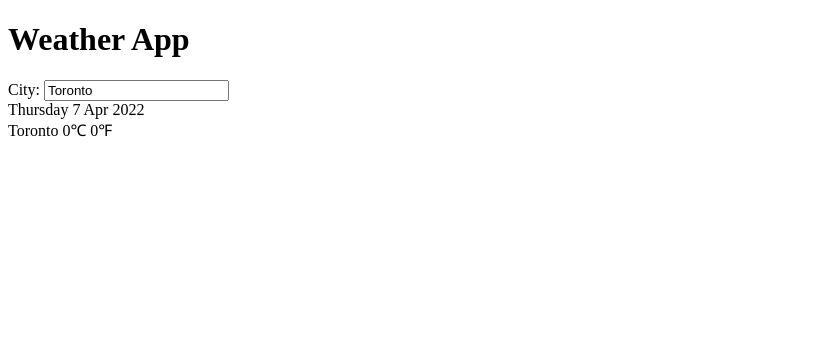
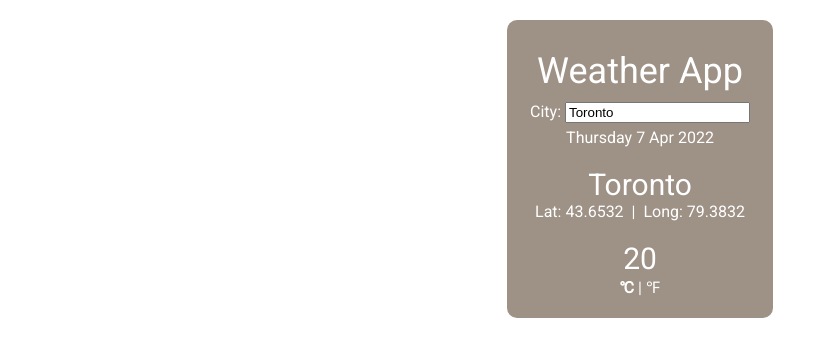
Before and after one commit to vikramsingh13/weather-app, a React (Create React App) app: page / in a window 1280 px wide. Shown: the top 356 px of the page, without its empty margins (0-828 px from the left). Built offline with nearby package versions, Linux system fonts and the light colour scheme.

Commit message:
added styles, changed date builder display, weather display is functional with celsius and fahrenheit

```diff
--- a/public/index.html
+++ b/public/index.html
@@ -9,20 +9,9 @@
       name="description"
       content="Web site created using create-react-app"
     />
-    <!--
-      manifest.json provides metadata used when your web app is installed on a
-      user's mobile device or desktop. See https://developers.google.com/web/fundamentals/web-app-manifest/
-    -->
-    <link rel="manifest" href="%PUBLIC_URL%/manifest.json" />
-    <!--
-      Notice the use of %PUBLIC_URL% in the tags above.
-      It will be replaced with the URL of the `public` folder during the build.
-      Only files inside the `public` folder can be referenced from the HTML.
-
-      Unlike "/favicon.ico" or "favicon.ico", "%PUBLIC_URL%/favicon.ico" will
-      work correctly both with client-side routing and a non-root public URL.
-      Learn how to configure a non-root public URL by running `npm run build`.
-    -->
+    <link rel="preconnect" href="https://fonts.googleapis.com">
+    <link rel="preconnect" href="https://fonts.gstatic.com" crossorigin>
+    <link href="https://fonts.googleapis.com/css2?family=Roboto:wght@400;900&display=swap" rel="stylesheet">
     <title>Weather App | Vikram Singh</title>
   </head>
   <body>
--- a/src/component/App.js
+++ b/src/component/App.js
@@ -3,6 +3,7 @@ import DateBuilder from './DateBuilder';
 import SearchBar from './SearchBar';
 import WeatherDisplay from './WeatherDisplay';
 import OpenWeather from '../apis/OpenWeather';
+import '../styles/App.css';
 
 
 class App extends React.Component{
@@ -10,24 +11,29 @@ class App extends React.Component{
         date: DateBuilder,
         errorMessage: "",
         city: "Toronto",
-    temp: 0,
-    tempF: 0,
-    humidity: 0,
-    feelsLike: 0,
-    lat: 43,
-    lon: 43,
+        temp: 20,
+        tempF: 68,
+        humidity: 50,
+        feelsLike: 22,
+        lat: 43.6532,
+        lon: 79.3832,
+        tempDisplayC: true,
 
     };
 
+    //handles on change for search bar text
     onChange = (e) => {
         this.setState({city: e.target.value});
     }
 
+    //handles on submit for search form
     onSubmit = async() => {
         const response = await OpenWeather.get('/weather',{
             params: {
                 q: this.state.city,
             }
+        }).catch(err => {
+            console.log(err);
         });
 
         await this.setWeatherDetails(response);
@@ -37,8 +43,46 @@ class App extends React.Component{
     //takes celcius and returns f
     celciusToF = c => (c * 9 / 5) + 32;
 
+    //toggles temp info unit from c to f and vice versa
+    //for weather display
+    toggleTempDisplay = temp => {
+        this.setState({tempDisplayC: this.state.tempDisplayC ? false : true});
+    };
+
+    //handles temp toggle for weather display
+    //hides currently displaying unit and unhides the hidden unit
+    //will switch from f to c if temp is true
+    //c to f if temp is false
+    showTempC = temp => {
+        const weatherDisplayC = document.querySelector(".weather-display-c").classList;
+        const weatherDisplayF = document.querySelector(".weather-display-f").classList;
+        if(temp){
+            weatherDisplayC.remove("temp-hidden");
+            weatherDisplayF.add("temp-hidden");
+        } else {
+            weatherDisplayF.remove("temp-hidden");
+            weatherDisplayC.add("temp-hidden");
+        }
+    }
+
+    //handles on click for weather display temp toggle
+    onClick = event => {
+        if(event.target.id == "temp-c"){
+            if(!this.state.tempDisplayC){
+                this.toggleTempDisplay();
+                this.showTempC(true);
+            }
+        }
+        if(event.target.id == "temp-f"){
+            if(this.state.tempDisplayC){
+                this.toggleTempDisplay();
+                this.showTempC(false);
+            }
+      }
+    }
+
     setWeatherDetails = async(response) => {
-    const tempF = await this.celciusToF(response.data.main.temp);
+        const tempF = await this.celciusToF(response.data.main.temp).toFixed(2);
         this.setState({
             temp: response.data.main.temp,
             tempF: tempF,
@@ -56,8 +100,9 @@ class App extends React.Component{
 
     render(){
         return(
-      <div>
-        <h1>Weather App</h1>
+            <div className='app'>
+                <div className="app-container">
+                    <div className='app-heading'>Weather App</div>
 
                     <SearchBar
                         city={this.state.city}
@@ -75,9 +120,14 @@ class App extends React.Component{
                         feelsLike={this.state.feelsLike}
                         lat={this.state.lat}
                         lon={this.state.lon}
+                        tempDisplayC={this.state.tempDisplayC}
+                        toggleTempDisplay={this.toggleTempDisplay}
+                        onClick={this.onClick}
+
                     />
 
-      </div>
+                </div>{/*--app container ends--*/}
+            </div> /*--app ends--*/
         );
     }
 }
--- a/src/component/DateBuilder.js
+++ b/src/component/DateBuilder.js
@@ -14,7 +14,7 @@ const dateBuilder = () => {
 	let month = months[d.getMonth()];
 	let year = d.getFullYear();
 
-	return `${day} ${date} ${month} ${year}`;
+	return (<div className='date-builder'>{day} {date} {month} {year}</div>);
 }
 
 export default dateBuilder;
--- a/src/component/WeatherDisplay.js
+++ b/src/component/WeatherDisplay.js
@@ -1,4 +1,5 @@
 import React from 'react';
+import '../styles/WeatherDisplay.css';
 
 const WeatherDisplay = (props) => {
 
@@ -8,7 +9,35 @@ const WeatherDisplay = (props) => {
 
 	return (
 		<div className="weather-display">
-			{props.city} {props.temp}&#8451; {props.tempF}&#8457;
+			<div className='weather-display-container'>
+				<div className='weather-display-city'>{props.city}</div>
+				<div className="weather-display-coords">
+					<span className="weather-display-lat">
+					Lat: {props.lat}
+					</span>
+					&nbsp;&nbsp;|&nbsp;&nbsp;
+					<span className="weather-display-lon">
+					Long: {props.lon}
+					</span>
+				</div>
+				<div className="weather-display-temp">
+					<span className='weather-display-c'>
+					{props.temp}
+					</span>
+					<span className='weather-display-f temp-hidden'>
+					{props.tempF}
+					</span>
+                </div>
+                <div className='weather-display-unit'>
+					<span className="weather-display-c-toggle selected-temp" id="temp-c" onClick={props.onClick}>
+					&#8451;
+					</span>
+					&nbsp;|&nbsp;
+					<span className="weather-display-f-toggle" id="temp-f" onClick={props.onClick}>
+					&#8457;
+					</span>
+				</div>
+			</div>
 		</div>
 	);
 }
--- /dev/null
+++ b/src/styles/App.css
@@ -0,0 +1,32 @@
+/* #9e9186 - brownish
+
+*/
+
+html, body{
+    margin: 0;
+    padding: 10px;
+    font-family: 'Roboto', sans-serif;
+}
+
+.app{
+    display: flex;
+    align-items: center;
+    justify-content: center;
+    color: #fff; /*white*/
+}
+
+.app-container{
+    text-align: center;
+    background: #9e9186; /*brownish*/
+    padding: 20px;
+    border-radius: 10px;
+}
+
+.app-heading{
+    font-size: 36px;
+    margin: 10px;
+}
+
+.date-builder{
+    margin: 5px;
+}
--- /dev/null
+++ b/src/styles/WeatherDisplay.css
@@ -0,0 +1,20 @@
+.weather-display-container>div{
+}
+
+.weather-display-city{
+    font-size: 30px;
+    margin-top: 20px;
+}
+
+.weather-display-temp{
+    font-size: 30px;
+    margin-top: 20px;
+}
+
+.selected-temp{
+    font-weight: bolder;
+}
+
+.temp-hidden{
+    display: none;
+}
```
Also changed, not shown: src/styles/SearchBar.css (added). Lines whose indentation alone changed are shown as unchanged.
